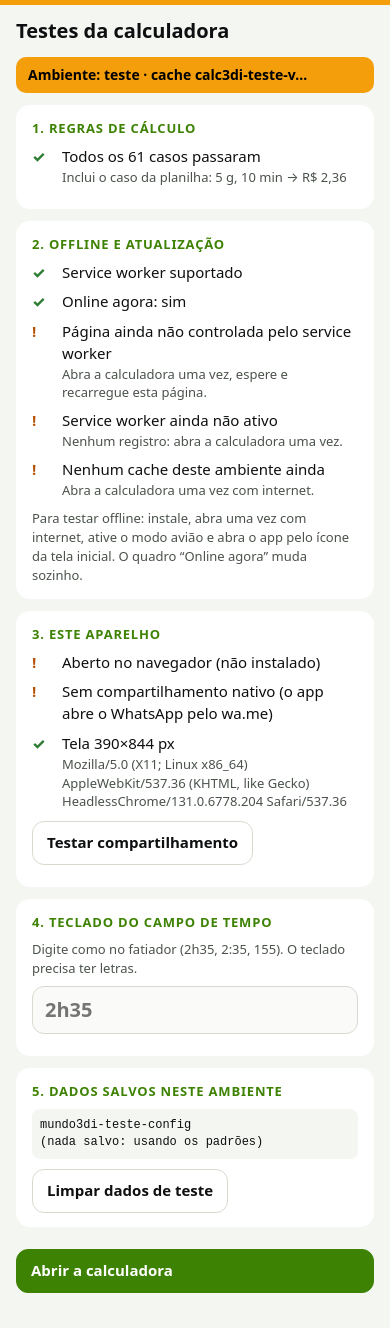
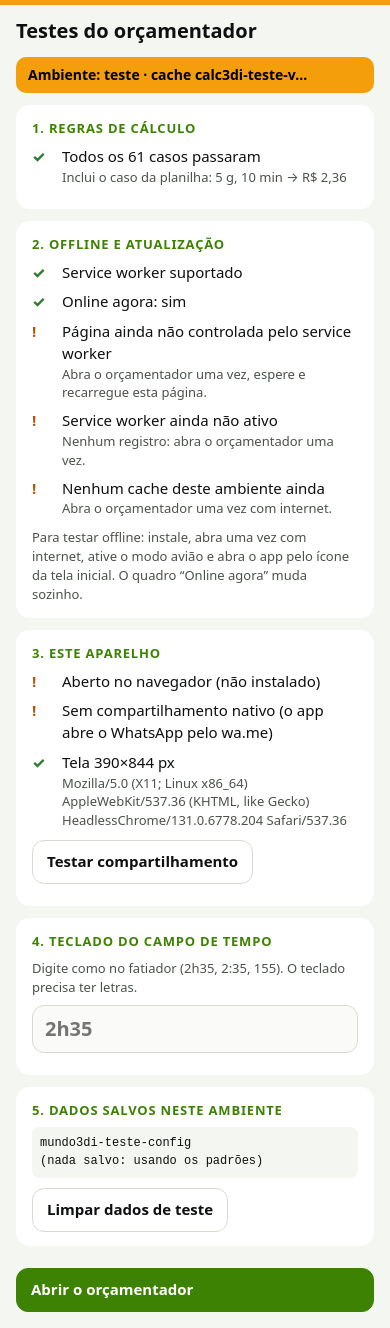
Before and after one commit to marceloptatagiba-dmv/mundo3di-staging, a plain HTML site: page testes.html in a window 390 px wide. Drawn offline with Linux system fonts and the light colour scheme.

Commit message:
Textos: calculadora vira orcamentador (staging v4)
Co-Authored-By: Claude Opus 5.5 <noreply@anthropic.com>
Claude-Session: https://claude.ai/code/session_01AH9PHmXLDUQTdTZrowSN3E

```diff
--- a/app.js
+++ b/app.js
@@ -1,4 +1,4 @@
-/* Calculadora Mundo 3DI — interface */
+/* Orçamentador Mundo 3DI — interface */
 (function () {
   'use strict';
 
@@ -31,7 +31,7 @@
   function dinheiro(n) { return C.decimal(n, 2, 2); }     // 150,00
   function fino(n) { return C.decimal(n, 2, 4); }         // 0,0375
 
-  /* ---------- Calculadora ---------- */
+  /* ---------- Orçamento ---------- */
   var ePeso = $('peso'), eTempo = $('tempo'), eMargem = $('margem'), eQtd = $('qtd'), eExtras = $('extras');
   var atalhos = Array.prototype.slice.call(document.querySelectorAll('[data-margem]'));
   var outraAberta = false;
@@ -199,7 +199,7 @@
   if (ios) mostrarConvite('Para instalar: toque em Compartilhar e depois em “Adicionar à Tela de Início”.', false);
   window.addEventListener('beforeinstallprompt', function (ev) {
     ev.preventDefault(); pedidoInstalar = ev;
-    mostrarConvite('Instale a calculadora na tela inicial para usar sem internet.', true);
+    mostrarConvite('Instale o orçamentador na tela inicial para usar sem internet.', true);
   });
   $('instalar-btn').addEventListener('click', function () {
     if (!pedidoInstalar) return;
--- a/calc.js
+++ b/calc.js
@@ -1,4 +1,4 @@
-/* Calculadora Mundo 3DI — regras de cálculo (sem dependência de tela) */
+/* Orçamentador Mundo 3DI — regras de cálculo (sem dependência de tela) */
 (function (root) {
   'use strict';
 
--- a/config-ambiente.js
+++ b/config-ambiente.js
@@ -6,7 +6,7 @@
   root.AMBIENTE_3DI = {
     nome: 'teste',
     prefixoCache: 'calc3di-teste',
-    versaoCache: 'v3',
+    versaoCache: 'v4',
     chaveConfig: 'mundo3di-teste-config',
     extraCache: ['testes.html', 'testes-casos.js']
   };
--- a/sw.js
+++ b/sw.js
@@ -1,4 +1,4 @@
-/* Calculadora Mundo 3DI — funcionamento offline.
+/* Orçamentador Mundo 3DI — funcionamento offline.
    Ao alterar qualquer arquivo do app, aumente a versaoCache em config-ambiente.js (v2 -> v3) para os celulares baixarem a atualização.
    Prefixo e versão do cache vêm de config-ambiente.js: produção e teste têm os seus e nunca apagam o cache um do outro. */
 importScripts('config-ambiente.js');
--- a/testes.html
+++ b/testes.html
@@ -3,7 +3,7 @@
 <head>
 <meta charset="utf-8">
 <meta name="viewport" content="width=device-width, initial-scale=1">
-<title>Testes — Calculadora 3DI</title>
+<title>Testes — Orçamentador 3DI</title>
 <script src="config-ambiente.js"></script>
 <style>
 :root{--verde:#3D8203;--ok:#2E7D32;--aviso:#B45309;--falha:#B91C1C;--preto:#0E0F10;--fundo:#F4F6F2;--borda:#D5DCCF;--suave:#4A524A}
@@ -28,7 +28,7 @@ pre{margin:8px 0 0;white-space:pre-wrap;word-break:break-word;font-size:12px;bac
 </head>
 <body>
 <main>
-  <h1>Testes da calculadora</h1>
+  <h1>Testes do orçamentador</h1>
   <div class="faixa" id="amb">Carregando…</div>
 
   <section>
@@ -63,7 +63,7 @@ pre{margin:8px 0 0;white-space:pre-wrap;word-break:break-word;font-size:12px;bac
     <button type="button" id="b-limpar">Limpar dados de teste</button>
   </section>
 
-  <a class="btn principal" href="index.html">Abrir a calculadora</a>
+  <a class="btn principal" href="index.html">Abrir o orçamentador</a>
 </main>
 
 <script src="calc.js"></script>
@@ -103,17 +103,17 @@ pre{margin:8px 0 0;white-space:pre-wrap;word-break:break-word;font-size:12px;bac
   window.addEventListener('online', atualizarOnline); window.addEventListener('offline', atualizarOnline);
   if (temSW) {
     var ctl = navigator.serviceWorker.controller;
-    linha(lo, ctl ? 'ok' : 'aviso', ctl ? 'Esta página é controlada pelo service worker' : 'Página ainda não controlada pelo service worker', ctl ? ctl.scriptURL : 'Abra a calculadora uma vez, espere e recarregue esta página.');
+    linha(lo, ctl ? 'ok' : 'aviso', ctl ? 'Esta página é controlada pelo service worker' : 'Página ainda não controlada pelo service worker', ctl ? ctl.scriptURL : 'Abra o orçamentador uma vez, espere e recarregue esta página.');
     navigator.serviceWorker.getRegistration().then(function (reg) {
       linha(lo, reg && reg.active ? 'ok' : 'aviso', reg && reg.active ? 'Service worker ativo' : 'Service worker ainda não ativo',
-        reg ? (reg.waiting ? 'Há uma versão nova aguardando: feche e abra o app.' : 'Sem versão pendente') : 'Nenhum registro: abra a calculadora uma vez.');
+        reg ? (reg.waiting ? 'Há uma versão nova aguardando: feche e abra o app.' : 'Sem versão pendente') : 'Nenhum registro: abra o orçamentador uma vez.');
     });
   }
   if (window.caches) {
     caches.keys().then(function (nomes) {
       var meus = nomes.filter(function (n) { return n.indexOf(A.prefixoCache + '-v') === 0; });
       var outros = nomes.filter(function (n) { return meus.indexOf(n) === -1; });
-      if (!meus.length) { linha(lo, 'aviso', 'Nenhum cache deste ambiente ainda', 'Abra a calculadora uma vez com internet.'); }
+      if (!meus.length) { linha(lo, 'aviso', 'Nenhum cache deste ambiente ainda', 'Abra o orçamentador uma vez com internet.'); }
       meus.forEach(function (n) {
         caches.open(n).then(function (c) { return c.keys(); }).then(function (k) { linha(lo, 'ok', 'Cache ' + n, k.length + ' arquivos guardados'); });
       });
```
Also changed, not shown: index.html (+6 -6 lines), manifest.webmanifest, 1 other file.
